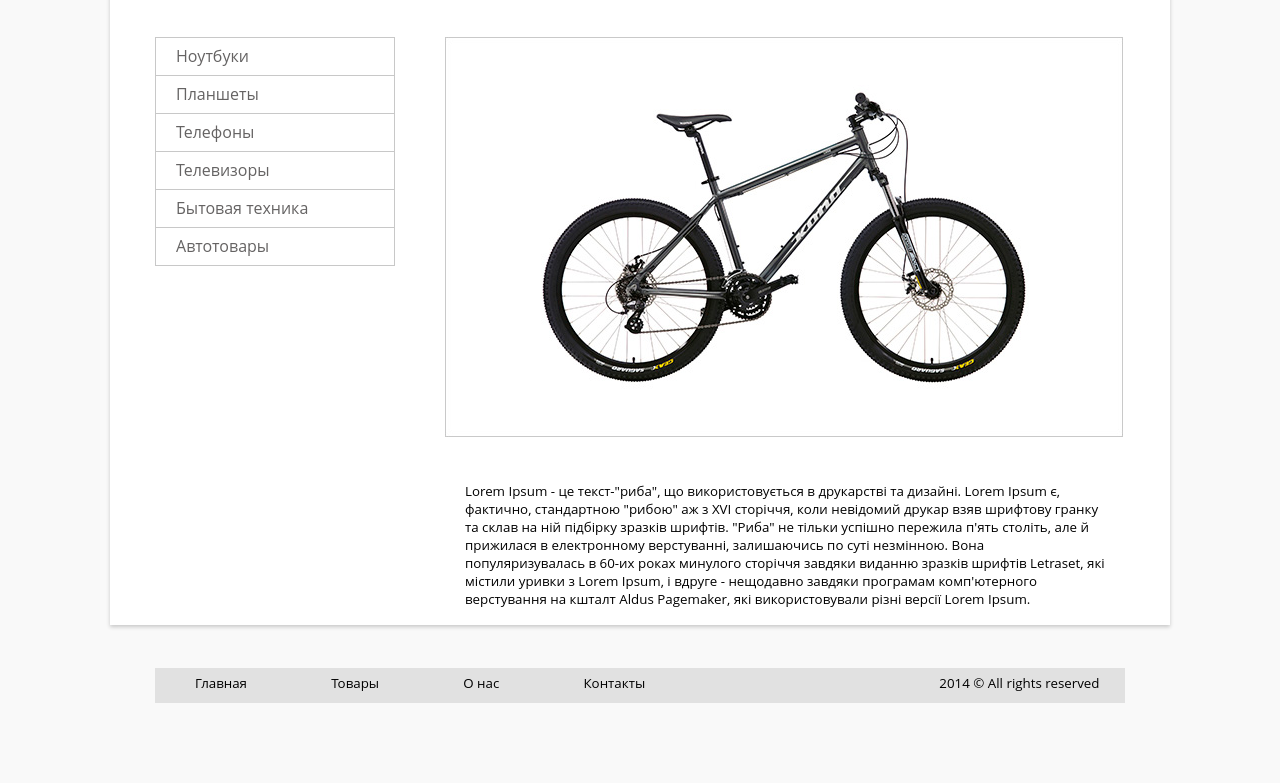
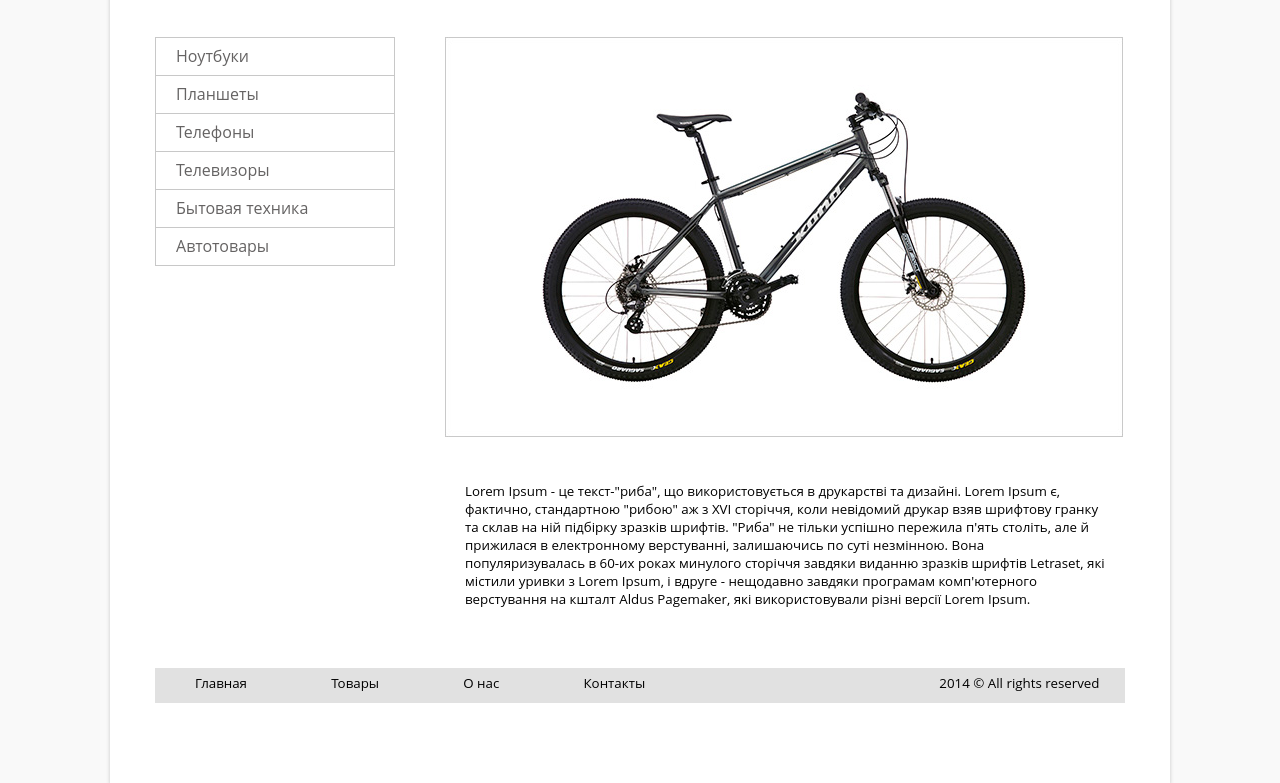
Before and after one commit to pereyaslav/task3, a plain HTML site: page index.html in a window 1280 px wide. Shown: the part 175-958 px from the top of the page. Before the commit the page ends 878 px from the top, so only its background shows below. Drawn offline with Linux system fonts and the light colour scheme.

Commit message:
correct task3

```diff
--- a/css/style.css
+++ b/css/style.css
@@ -1,5 +1,5 @@
-*  {
-    margin:0;
+* {
+    margin: 0;
     padding: 0;
 }
 html{
@@ -8,27 +8,33 @@ html{
 
 body {
     background: #f9f9f9;
-    height:100%;
+   height: 100%;
 }
 
 
 /* макет страницы */
+
 .page {
     margin: 0 auto;
-    padding-top: 50px;
     padding-left: 45px;
     padding-right: 45px;
     width: 1060px;
+    height: auto !important;
     height: 100%;
+
+    min-height: 100%;
     background: #ffffff;
-    box-shadow:  0 2px 4px rgba(0, 0, 0, .2);
+    box-shadow: 0 2px 4px rgba(0, 0, 0, .2);
     font-family: "Open Sans";
     box-sizing: border-box;
 }
 
+
 /* логотип*/
+
 .logo {
     padding-bottom: 42px;
+    padding-top: 50px;
 }
 
 
@@ -55,32 +61,41 @@ body {
 }
 
 #menu1 a:hover {
-     background: linear-gradient(to bottom, #4a4a4a 0%, #2f2f2f 100%);
+    background: linear-gradient(to bottom, #4a4a4a 0%, #2f2f2f 100%);
     border-left: 1px solid #838383;
     border-right: 1px solid #838383;
 }
+
+
 /*главная страница*/
-.mainpage{
+
+.mainpage {
     position: relative;
     overflow: hidden;
     margin-top: 40px;
 }
+
+
 /*сайдбар*/
+
 #sidebar {
     float: left;
     width: 240px;
-/*    padding-top: 40px;*/
+    /*    padding-top: 40px;*/
 }
-#menu2{
+
+#menu2 {
     border: 1px solid #c8c8c8;
 }
-#menu2 li{
+
+#menu2 li {
     border-top: 1px solid #c8c8c8;
+}
 
-}
-#menu2 li:first-child{
+#menu2 li:first-child {
     border: none;
 }
+
 #menu2 a {
     line-height: 37px;
     color: #656363;
@@ -99,25 +114,28 @@ body {
 
 
 /*контент*/
+
 #content {
     float: right;
     width: 680px;
 }
 
 .text {
-    padding: 40px 20px 60px 20px;
+    padding: 40px 20px 10px 20px;
     font-size: 10pt;
 }
 
 
 /*меню футер*/
+
 #footer {
-    background-color:#FFC0FF;
-    clear:both;
+
+   padding: 50px 0;
 }
 
 #menu3 {
-    background:#e1e1e1;
+    background: #e1e1e1;
+    margin-bottom: 30px;
 }
 
 #menu3 li {
@@ -133,11 +151,12 @@ body {
     text-decoration: none;
     font-size: 10pt;
 }
+
 #menu3 a:hover {
     text-decoration: underline;
 }
 
-.text2  {
+.text2 {
     padding-left: 250px;
     font-size: 10pt;
 }
```
Also changed, not shown: index.html (+9 -20 lines).
